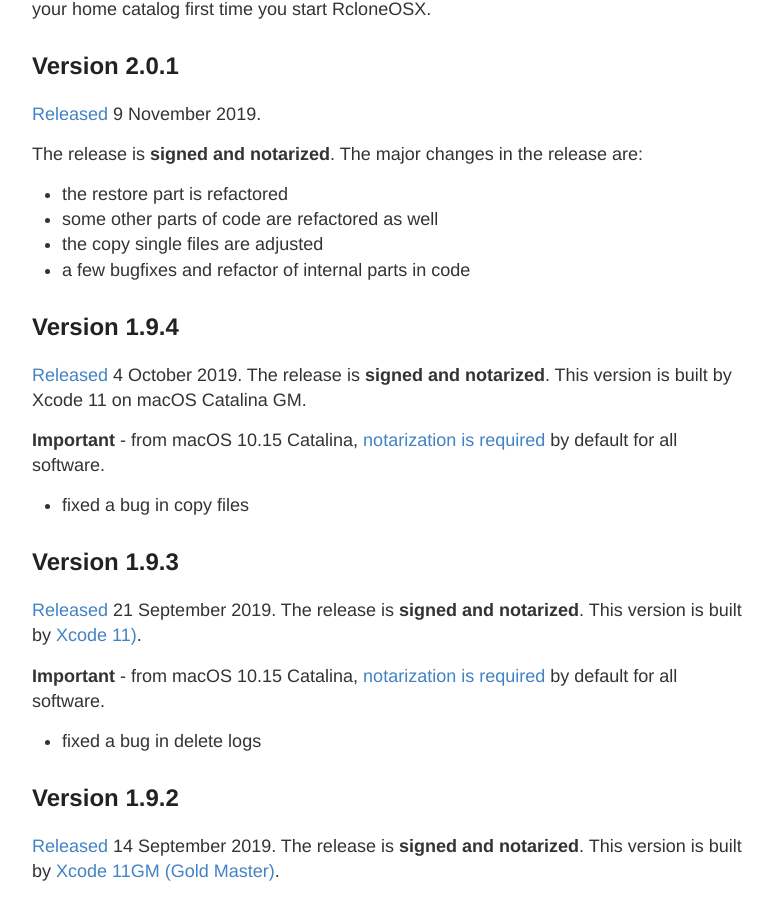
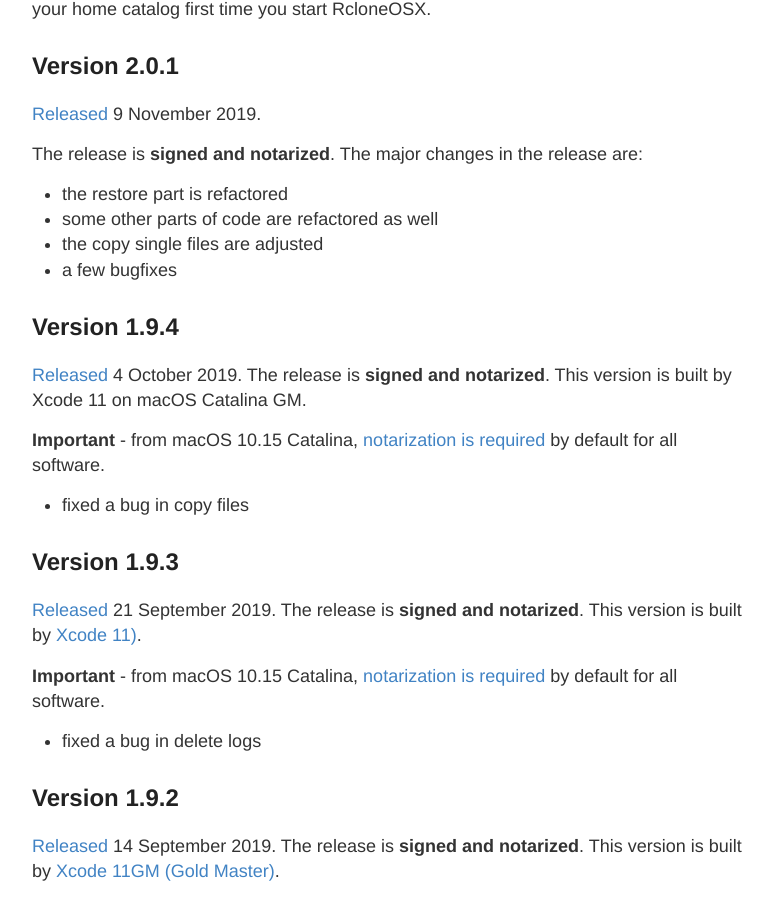
Before and after one commit to d2s/Documentation, a Jekyll site: the page built from _posts/2018-01-01-RcloneChangelog.md, in a window 1280 px wide and 900 px high, scrolled down 738 px. Shown: the whole window, without its empty margins (248-1021 px from the left). Built offline with Jekyll 4.4.1, drawn with Linux system fonts in a browser that asks for light colours.

Commit message:
Update 2018-01-01-RcloneChangelog.md

```diff
--- a/_posts/2018-01-01-RcloneChangelog.md
+++ b/_posts/2018-01-01-RcloneChangelog.md
@@ -24,7 +24,7 @@ The release is **signed and notarized**. The major changes in the release are:
 - the restore part is refactored
 - some other parts of code are refactored as well
 - the copy single files are adjusted
-- a few bugfixes and refactor of internal parts in code
+- a few bugfixes
 
 ## Version 1.9.4
 
```
